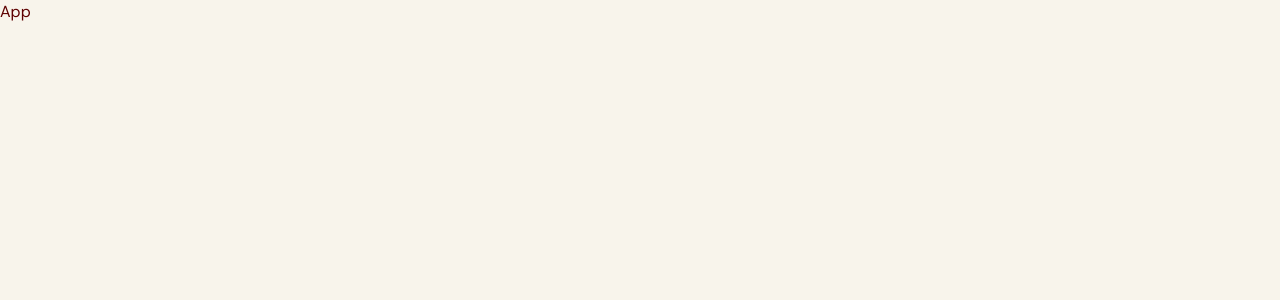
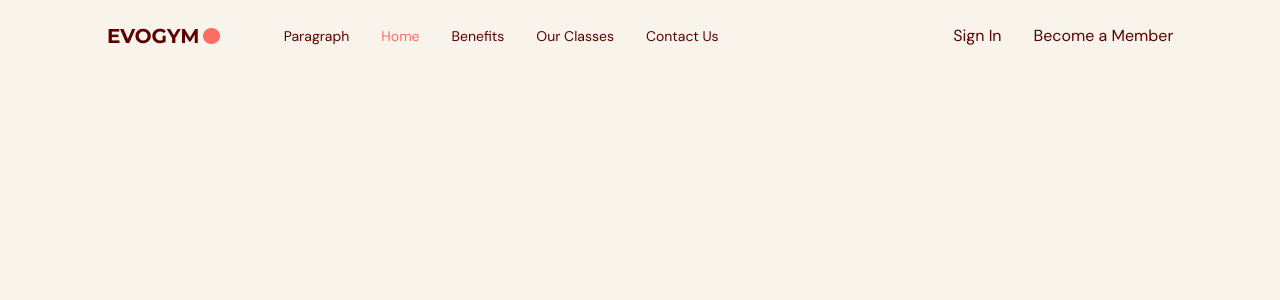
Before and after one commit to eagle-tex/gym-typescript, a React (Vite) app: page / in a window 1280 px wide. Shown: the top 300 px of the page. Built offline with nearby package versions, Linux system fonts and the light colour scheme.

Commit message:
feat(App.tsx): use Navbar in App

```diff
--- a/src/App.tsx
+++ b/src/App.tsx
@@ -1,7 +1,17 @@
+import { useState } from 'react';
+
+import Navbar from '@/scenes/navbar';
+
+import { SelectedPage } from './shared/types';
+
 function App() {
+  const [selectedPage, setSelectedPage] = useState<SelectedPage>(
+    SelectedPage.Home
+  );
+
   return (
     <div className="app bg-gray-20">
-      <h1>App</h1>
+      <Navbar selectedPage={selectedPage} setSelectedPage={setSelectedPage} />
     </div>
   );
 }
```
